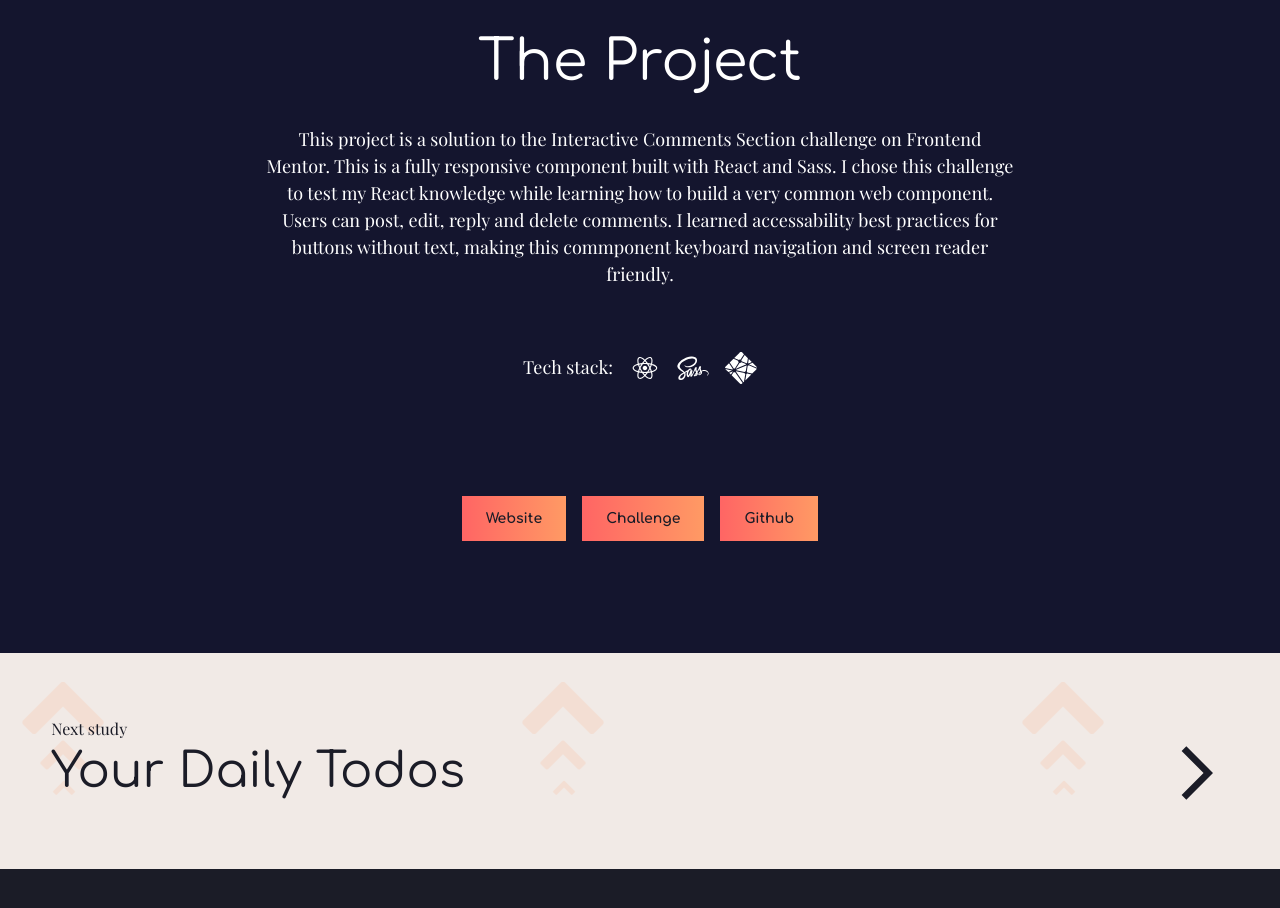
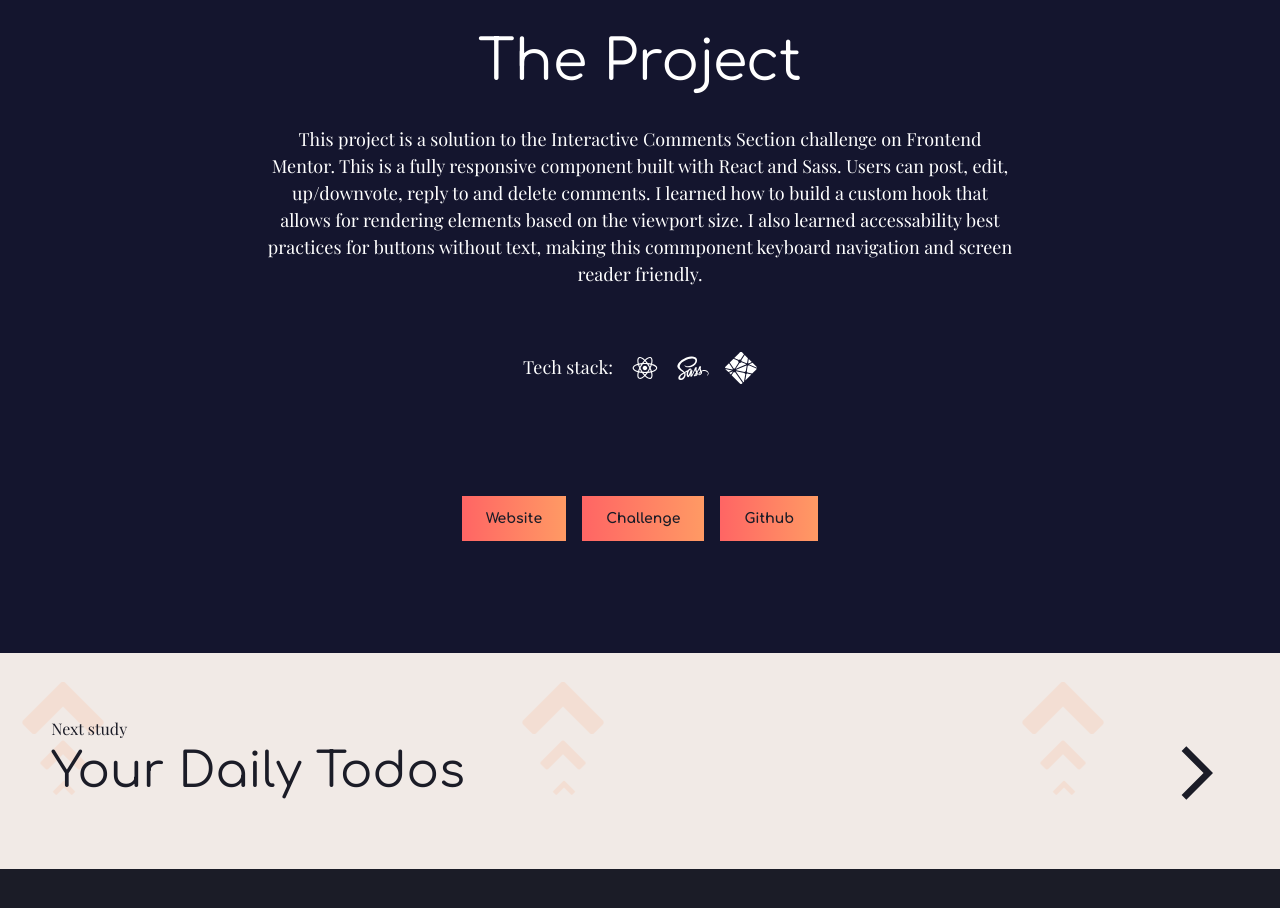
Before and after one commit to Alliemack77/ALPortfolio, a React (Create React App) app: page /interactive-comments-section in a window 1280 px wide. Shown: the part 800-1708 px from the top of the page. Built offline with nearby package versions, Linux system fonts and the light colour scheme; a web font is replaced by a local one.

Commit message:
editing comments project text

```diff
--- a/src/pages/CommentsApp.js
+++ b/src/pages/CommentsApp.js
@@ -28,7 +28,7 @@ const CommentsApp = () => {
                 </header>
                 <main className="description flex direction-column">
                         <h2 className="fs-800 ff-heading">The Project</h2>
-                        <p className="body fs-400">This project is a solution to the Interactive Comments Section challenge on Frontend Mentor. This is a fully responsive component built with React and Sass. I chose this challenge to test my React knowledge while learning how to build a very common web component. Users can post, edit, reply and delete comments. I learned accessability best practices for buttons without text, making this commponent keyboard navigation and screen reader friendly. </p>
+                        <p className="body fs-400">This project is a solution to the Interactive Comments Section challenge on Frontend Mentor. This is a fully responsive component built with React and Sass. Users can post, edit, up/downvote, reply to and delete comments. I learned how to build a custom hook that allows for rendering elements based on the viewport size. I also learned accessability best practices for buttons without text, making this commponent keyboard navigation and screen reader friendly. </p>
                         <div className="tech-icons flex">
                             <p>Tech stack:</p>
                             <DiReact />
```
